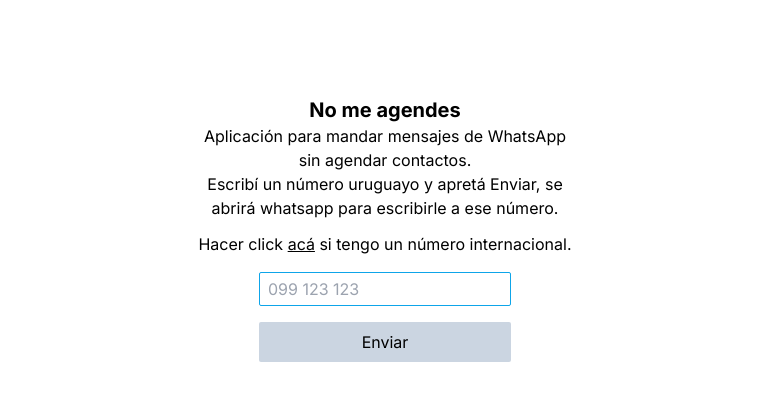
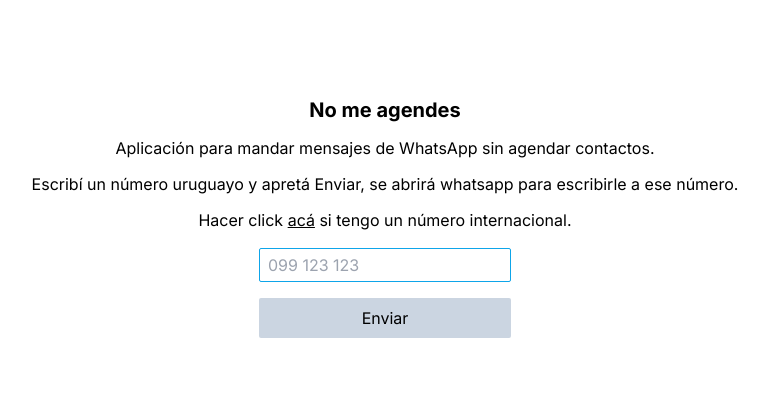
Before and after one commit to franciscocobas/no-me-agendes, a Next.js app: page / in a window 1280 px wide. Shown: the top 400 px of the page, without its empty margins (255-1023 px from the left). Built offline with nearby package versions, Linux system fonts and the light colour scheme.

Commit message:
Add improvements to international numbers

```diff
--- a/src/app/page.tsx
+++ b/src/app/page.tsx
@@ -16,11 +16,17 @@
   }
 
   return (
-    <main className="flex min-h-screen flex-col items-center p-24">
-      <h1 className=" text-xl font-bold ">No me agendes</h1>
-      <p className=" w-96 text-center ">Aplicación para mandar mensajes de WhatsApp sin agendar contactos.</p>
-      <p className=" w-96 text-center ">Escribí un número uruguayo y apretá Enviar, se abrirá whatsapp para escribirle a ese número.</p>
-      <p className='mt-3'>Hacer click <button className="underline" onClick={() => setInternationalTel(!isInternationalTel)}>acá</button> si tengo un número {isInternationalTel ? "de Uruguay" : "internacional"}.</p>
+    <main className="flex min-h-screen flex-col items-center py-24 px-5">
+      <h1 className="text-xl font-bold mb-3">No me agendes</h1>
+      <p className="mb-3">Aplicación para mandar mensajes de WhatsApp sin agendar contactos.</p>
+      {
+        !isInternationalTel ? (
+          <p className="">Escribí un número uruguayo y apretá Enviar, se abrirá whatsapp para escribirle a ese número.</p>
+        ) : (
+          <p className="">Escribí un número internacional completo (incluido el símbolo de +) y apretá Enviar, se abrirá whatsapp para escribirle a ese número.</p>
+        )
+      }
+      <p className='mt-3 text-'>Hacer click <button className="underline" onClick={() => setInternationalTel(!isInternationalTel)}>acá</button> si tengo un número {isInternationalTel ? "de Uruguay" : "internacional"}.</p>
       <form onSubmit={openWhatsapp} className="flex flex-col mt-4">
         <input className="border border-sky-500 text-gray-900 px-2 py-1 rounded-sm" type="tel" name="tel" id="" value={tel} onChange={(e) => {
         setTel(e.target.value)
```
